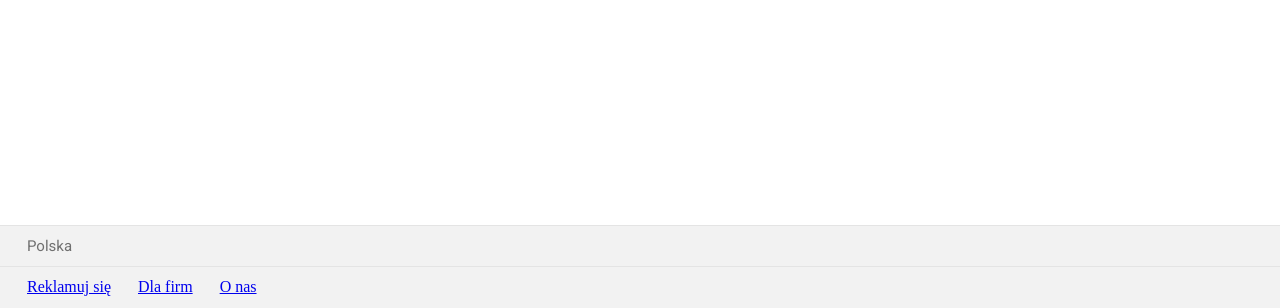
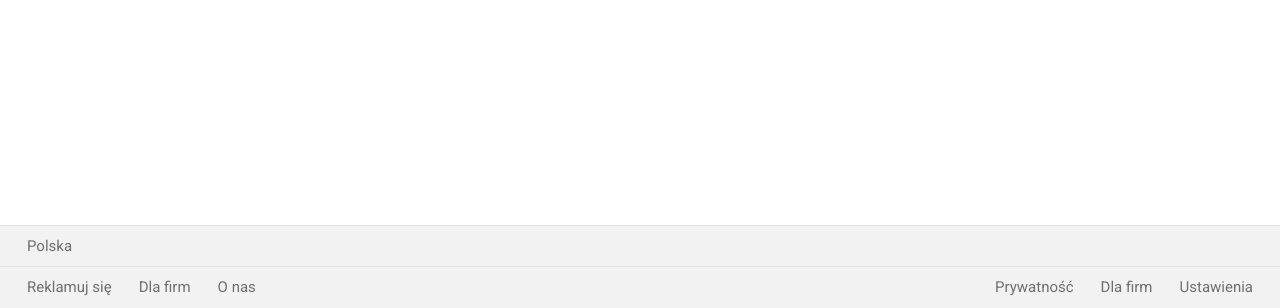
Before and after one commit to maaajo/google_homepage_top, a plain HTML site: page index.html in a window 1280 px wide. Shown: the part 492-800 px from the top of the page. Drawn offline with Linux system fonts and the light colour scheme.

Commit message:
footer finished

```diff
--- a/css/main.css
+++ b/css/main.css
@@ -69,7 +69,7 @@ body {
 }
 
 #search-field {
-    width: 564px;
+    max-width: 564px;
     height: 44px;
     border-radius: 2px;
     box-shadow: 0 2px 2px 0 rgba(0,0,0,0.16), 0 0 0 1px rgba(0,0,0,0.08);
@@ -163,23 +163,37 @@ footer .footer-bottom {
     padding: 0;
 }
 
+.footer-bottom-right,
 .footer-bottom-left {
+    display: flex;
     height: 100%;
-    width: 50%;
+    align-items: center;
 }
 
-.footer-bottom-left ul {
-    display: flex;
-    flex-direction: row;
-    flex-wrap: wrap;
-    list-style: none;
-    padding-left: 0;
-    margin: 0;
-    padding: 0;
-    align-items: center;
-    height: 100%;
+.footer-bottom-right {
+    float: right;
 }
 
-.footer-bottom-left ul li {
+.footer-bottom-left {
+    float: left;
+}
+
+.footer-bottom-left a {
     padding-left: 27px;
 }
+
+.footer-bottom-right a {
+    padding-right: 27px;
+}
+
+.footer-bottom-left a,
+.footer-bottom-right a {
+    text-decoration: none;
+    color: rgba(0,0,0,.54);
+    font: 15px "Roboto", sans-serif;
+}
+
+.footer-bottom-left a:hover,
+.footer-bottom-right a:hover {
+    text-decoration: underline;
+}
--- a/index.html
+++ b/index.html
@@ -54,13 +54,16 @@
                 <span>Polska</span>
             </div>
             <div class="footer-bottom">
-                <div class="footer-bottom-left">
-                    <ul>
-                        <li><a href="https://www.google.com/intl/pl_pl/ads/?subid=ww-ww-et-g-awa-a-g_hpafoot1_1!o2&utm_source=google.com&utm_medium=referral&utm_campaign=google_hpafooter&fg=1">Reklamuj się</a></li>
-                        <li><a href="https://www.google.com/services/?subid=ww-ww-et-g-awa-a-g_hpbfoot1_1!o2&utm_source=google.com&utm_medium=referral&utm_campaign=google_hpbfooter&fg=1">Dla firm</a></li>
-                        <li><a href="https://www.google.com/intl/pl_pl/about/?utm_source=google-PL&utm_medium=referral&utm_campaign=hp-footer&fg=1">O nas</a></li>
-                    </ul>
-                </div>
+                <span class="footer-bottom-left">
+                    <a href="https://www.google.com/intl/pl_pl/ads/?subid=ww-ww-et-g-awa-a-g_hpafoot1_1!o2&utm_source=google.com&utm_medium=referral&utm_campaign=google_hpafooter&fg=1" target="_blank">Reklamuj się</a>
+                    <a href="https://www.google.com/services/?subid=ww-ww-et-g-awa-a-g_hpbfoot1_1!o2&utm_source=google.com&utm_medium=referral&utm_campaign=google_hpbfooter&fg=1" target="_blank">Dla firm</a>
+                    <a href="https://www.google.com/intl/pl_pl/about/?utm_source=google-PL&utm_medium=referral&utm_campaign=hp-footer&fg=1" target="_blank">O nas</a>
+                </span>
+                <span class="footer-bottom-right">
+                    <a href="https://www.google.com/intl/pl_pl/policies/privacy/?fg=1" target="_blank">Prywatność</a>
+                    <a href="https://www.google.com/intl/pl_pl/policies/terms/?fg=1" target="_blank">Dla firm</a>
+                    <a href="https://www.google.com/preferences?hl=pl" target="_blank">Ustawienia</a>
+                </span>
             </div>
         </footer>
     </div>
```
